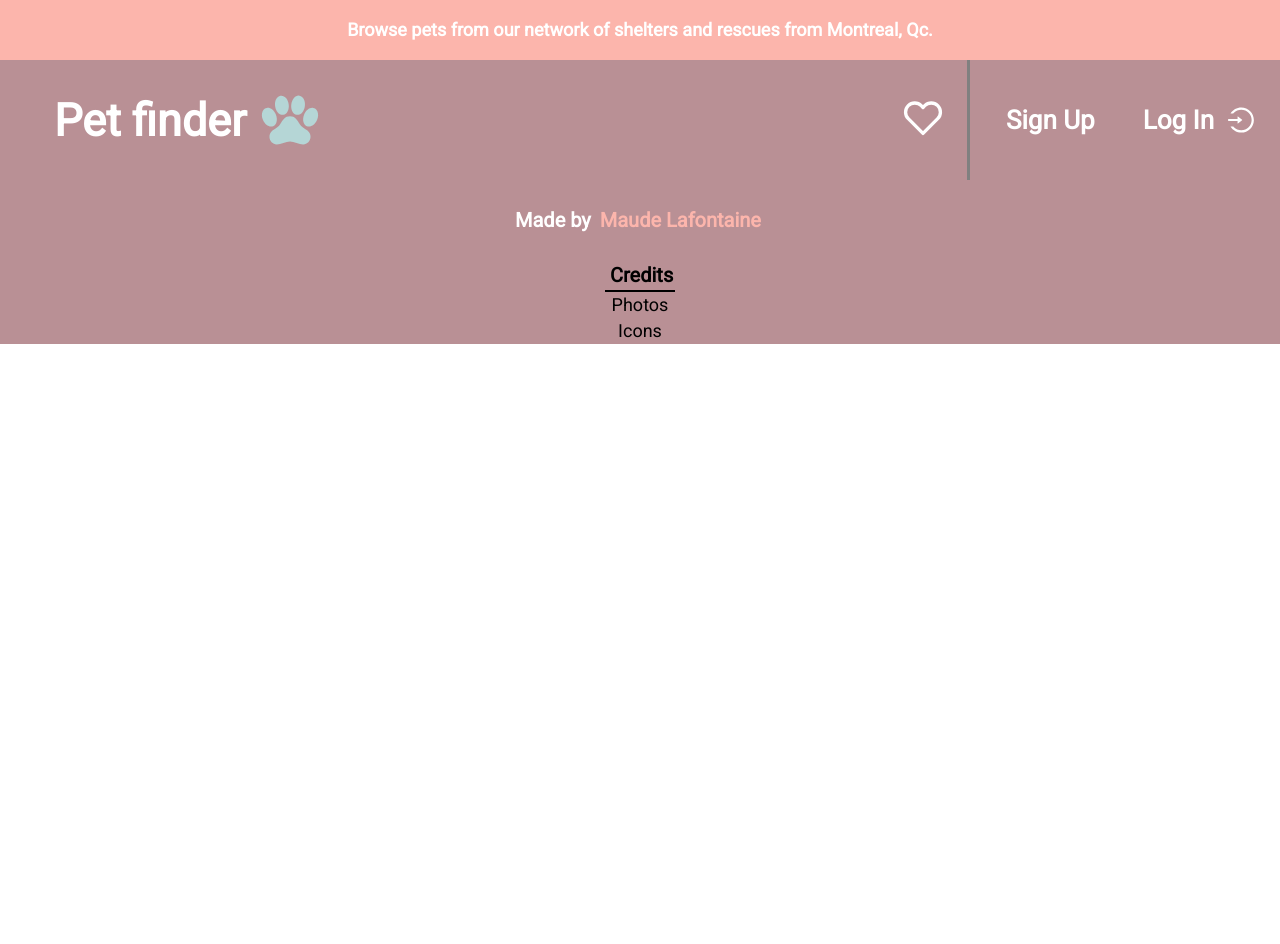
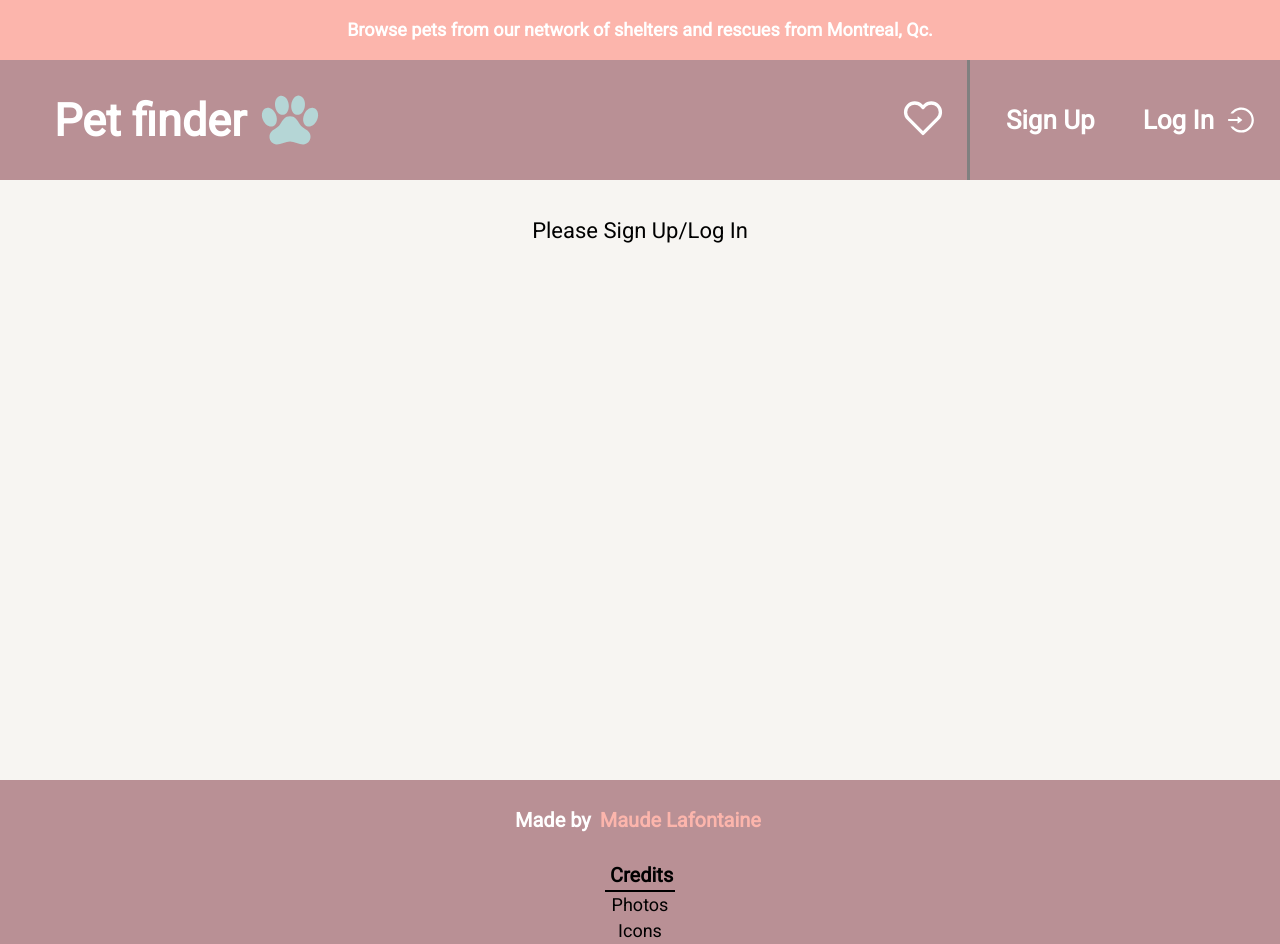
Before and after one commit to maudelafontaine/CarePaws, a React (Create React App) app in the folder FE/: page /my-profile/1 in a window 1280 px wide. Before the commit the page ends 800 px from the top, so only its background shows below. Built offline with nearby package versions, Linux system fonts and the light colour scheme; no server answers.

Commit message:
PUT endpoint and updating currentUser personnal info working + fixed styles in pet categories

```diff
--- a/FE/src/components/App.js
+++ b/FE/src/components/App.js
@@ -33,8 +33,8 @@ const App = () => {
             <Route path="/login" element={<Login />} />
             <Route path="/logout" element={<Logout />} />
             <Route path="favorites" element={<Favorites />} />
-            <Route path="/my-profile" element={<Profile />} />
-            <Route path="/my-profile/edit" element={<EditProfile />} />
+            <Route path="/my-profile/:_id" element={<Profile />} />
+            <Route path="/my-profile/:_id/edit" element={<EditProfile />} />
             <Route path="/pet/:_id" element={<PetDetails />} />
             <Route path="/pets" element={<Pets />} />
             <Route path="/pets/type/cat" element={<Cats />} />
--- a/FE/src/components/Header.js
+++ b/FE/src/components/Header.js
@@ -1,6 +1,6 @@
 import React, { useContext, useState } from "react";
 import styled from "styled-components";
-import { NavLink, useNavigate } from "react-router-dom";
+import { NavLink, useNavigate, useParams } from "react-router-dom";
 import { FiHeart } from "react-icons/fi";
 import { AiOutlineLogout } from "react-icons/ai";
 import { AiOutlineLogin } from "react-icons/ai";
@@ -47,7 +47,7 @@ const Header = () => {
           </Text>
         </Link>
         {currentUser ? (
-          <Link to="/my-profile">
+          <Link to={`/my-profile/${currentUser._id}`}>
             <Text style={{ padding: "20px" }}>My Profile</Text>
           </Link>
         ) : (
--- a/FE/src/components/Login.js
+++ b/FE/src/components/Login.js
@@ -48,7 +48,6 @@ const Login = () => {
             // value={userId}
             onChange={(e) => {
               setUserId(e.target.value);
-              console.log(e.target.value);
             }}
           ></Input>
           <Input
--- a/FE/src/components/Pets/Cats.js
+++ b/FE/src/components/Pets/Cats.js
@@ -3,7 +3,6 @@ import styled from "styled-components";
 import { NavLink } from "react-router-dom";
 import { useEffect, useState } from "react";
 import { GiFishbone } from "react-icons/gi";
-
 import Loader from "../Loader";
 import { AppContext } from "../Context";
 
@@ -75,6 +74,7 @@ const CatsListContainer = styled.div`
   display: grid;
   grid-template-columns: repeat(4, 1fr);
   gap: 10px;
+  margin-bottom: 30px;
 `;
 
 const Cat = styled.div``;
--- a/FE/src/components/Pets/Dogs.js
+++ b/FE/src/components/Pets/Dogs.js
@@ -76,7 +76,7 @@ const DogsListContainer = styled.div`
   display: grid;
   grid-template-columns: repeat(4, 1fr);
   gap: 10px;
-  /* padding: 20px; */
+  margin-bottom: 30px;
 `;
 
 const Dog = styled.div``;
--- a/FE/src/components/Pets/Pets.js
+++ b/FE/src/components/Pets/Pets.js
@@ -61,19 +61,13 @@ const Pets = () => {
 };
 
 const Container = styled.div`
-  background-color: var(--grey);
   display: flex;
   flex-direction: column;
   justify-content: center;
   align-items: center;
   height: 100%;
+  background-color: var(--grey);
 `;
-// const TextContainer = styled.div`
-//   display: flex;
-//   flex-direction: row;
-//   align-items: center;
-//   justify-content: center;
-// `;
 
 const Text = styled.h2`
   color: black;
@@ -92,7 +86,7 @@ const PetsListContainer = styled.div`
   display: grid;
   grid-template-columns: repeat(4, 1fr);
   gap: 10px;
-  /* margin: 10px; */
+  margin-bottom: 30px;
 `;
 
 const Pet = styled.div``;
--- a/FE/src/components/Profile/EditProfile.js
+++ b/FE/src/components/Profile/EditProfile.js
@@ -1,4 +1,5 @@
 import React, { useContext, useState } from "react";
+import { useParams } from "react-router-dom";
 import styled from "styled-components";
 import { AppContext } from "../Context";
 
@@ -14,9 +15,10 @@ const EditProfile = () => {
   const [newPw, setNewPw] = useState("");
   const [isUpdated, setIsUpdated] = useState(false);
 
+  const { _id } = useParams();
   const handleUpdate = async () => {
     let data = {
-      user_id: currentUser._id,
+      // user_id: currentUser._id,
       firstName: newFirstName,
       lastName: newLastName,
       email: newEmail,
@@ -34,7 +36,7 @@ const EditProfile = () => {
       body: JSON.stringify(data),
     };
 
-    const res = await fetch("/profile", requestOptions);
+    const res = await fetch(`/user/${_id}`, requestOptions);
     await res.json();
     setIsUpdated(true);
     console.log("updated");
@@ -80,16 +82,23 @@ const EditProfile = () => {
                 setNewPostalCode(e.target.value);
               }}
             ></Input>
-            <Input
+            {/* <Input
               placeholder="password"
               type="password"
               onChange={(e) => {
                 setNewPw(e.target.value);
               }}
-            ></Input>
+            ></Input> */}
             <UpdateBtn onClick={handleUpdate}>Update</UpdateBtn>
             {/* </InputsContainer> */}
             {/* </Form> */}
+            {isUpdated === true ? (
+              // <TextContainer>
+              <Text>Your information have been successfully changed.</Text>
+            ) : (
+              // </TextContainer>
+              <Text style={{ backgroundColor: "var(--mint)" }}></Text>
+            )}
           </Wrapper>
         </Container>
       ) : (
@@ -164,4 +173,20 @@ const UpdateBtn = styled.button`
   }
 `;
 
+// const TextContainer = styled.div`
+//   display: flex;
+//   flex-direction: column;
+//   justify-content: center;
+//   align-items: center;
+// `;
+
+const Text = styled.h1`
+  background-color: white;
+  color: black;
+  padding: 10px;
+  margin-top: 10px;
+  font-size: 18px;
+  font-weight: normal;
+  align-self: center;
+`;
 export default EditProfile;
--- a/FE/src/components/Profile/Profile.js
+++ b/FE/src/components/Profile/Profile.js
@@ -27,7 +27,7 @@ const Profile = () => {
               {/* <Data>Password</Data> */}
             </DataContainer>
             <Line />
-            <NavigationLink to="/my-profile/edit">
+            <NavigationLink to={`/my-profile/${currentUser._id}/edit`}>
               <EditBtn>
                 Edit your information <AiOutlineEdit size={20.1} />
               </EditBtn>
@@ -36,7 +36,7 @@ const Profile = () => {
         </Container>
       ) : (
         <Container style={{ height: "600px" }}>
-          <Text>Please Sign Up/Log In</Text>
+          <Text style={{ margin: "40px" }}>Please Sign Up/Log In</Text>
         </Container>
       )}
     </>
@@ -89,7 +89,7 @@ const EditBtn = styled.button`
   color: black;
   font-size: 22px;
   background-color: white;
-  padding: 5px;
+  padding: 10px;
   margin: 5px;
   border: none;
   border-radius: 4px;
```
Also changed, not shown: 2 other files (tests, documents, lock files or other folders).
